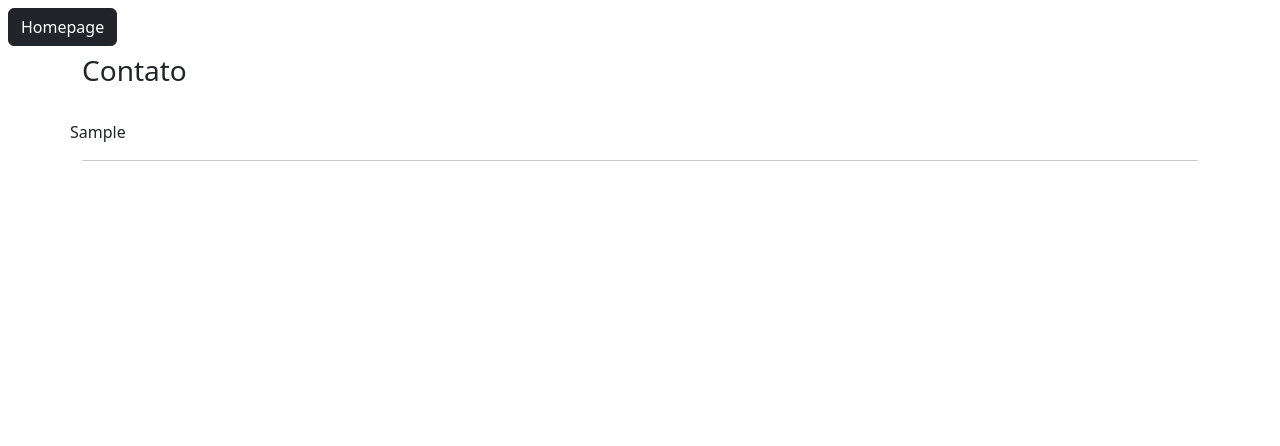
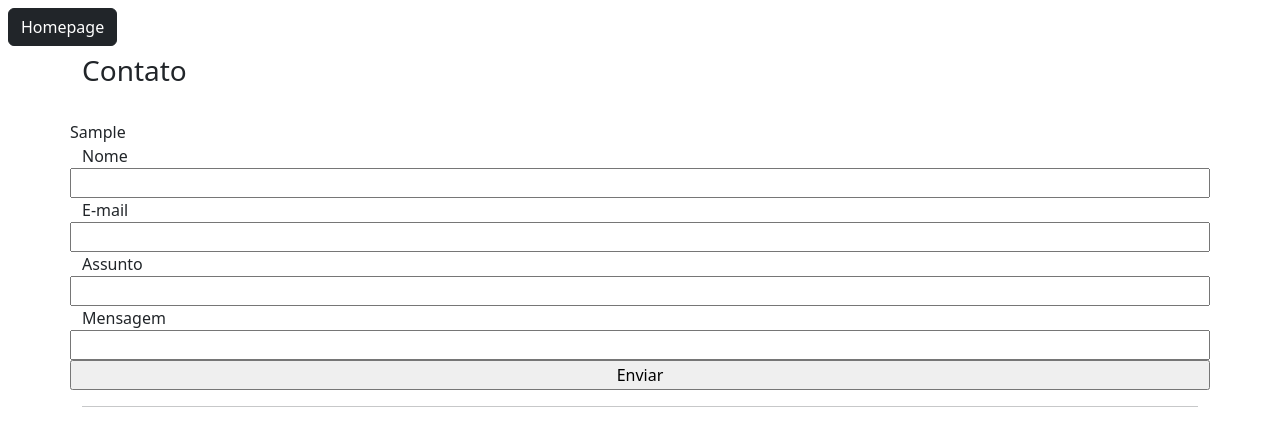
Before and after one commit to KauaVDSB/FlaskLearn, a Flask app: template flaskLearn/templates/contato.html in a window 1280 px wide. Shown: the top 446 px of the page. Run offline with Flask 3, Linux system fonts and the light colour scheme; the template is opened without the code that fills it: values that come from a table or form of the project are taken from there, most other values are stand-ins (such as "Sample title", 1, 10 or a date in 2020).

Commit message:
formulario recomendado criado. rota atualizada para funcao de db ficar em forms.py. forms.py configurado.

```diff
--- a/flaskLearn/forms.py
+++ b/flaskLearn/forms.py
@@ -1,6 +1,11 @@
 from flask_wtf import FlaskForm
 from wtforms import StringField, SubmitField
 from wtforms.validators import DataRequired, Email
+
+from flaskLearn import db
+from flaskLearn.models import Contato
+
+
 
 class ContatoForm(FlaskForm):
     nome = StringField('Nome', validators=[DataRequired()])
@@ -8,3 +13,14 @@ class ContatoForm(FlaskForm):
     assunto = StringField('Assunto', validators=[DataRequired()])
     mensagem = StringField('Mensagem', validators=[DataRequired()])
     btnSubmit = SubmitField('Enviar')
+
+    def save(self):
+        contato = Contato(
+            nome = self.nome.data,
+            email = self.email.data,
+            assunto = self.assunto.data,
+            mensagem = self.mensagem.data
+        )
+
+        db.session.add(contato)
+        db.session.commit()
--- a/flaskLearn/templates/contato.html
+++ b/flaskLearn/templates/contato.html
@@ -21,6 +21,20 @@
         <form action="" method="post" class="row mt-4">
             {{ form_csrf_token }}
 
+            {{ form.nome.label() }}
+            {{ form.nome() }}
+
+            {{ form.email.label() }}
+            {{ form.email() }}
+
+            {{ form.assunto.label() }}
+            {{ form.assunto() }}
+
+            {{ form.mensagem.label() }}
+            {{ form.mensagem() }}
+
+            {{ form.btnSubmit() }}
+
         </form>
 
         <hr>
```
Also changed, not shown: flaskLearn/routes.py (+2 -15 lines).
